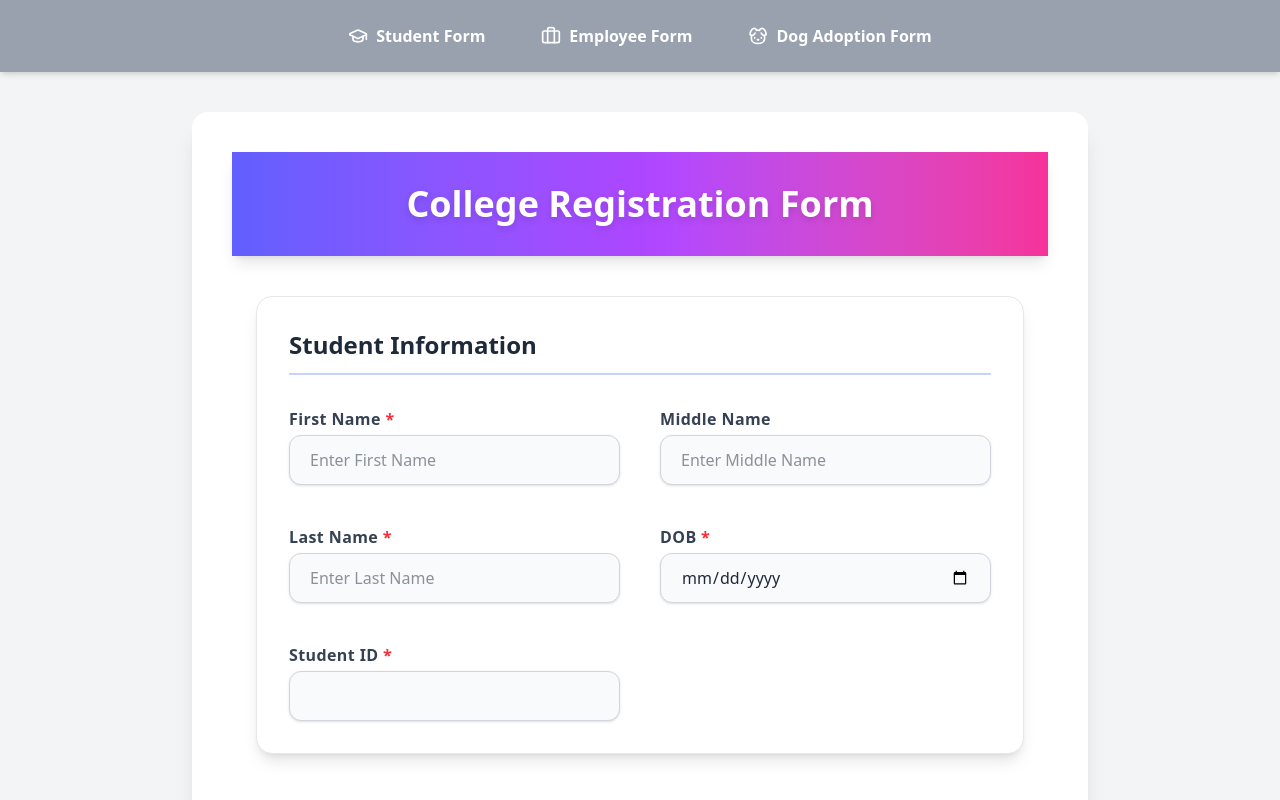
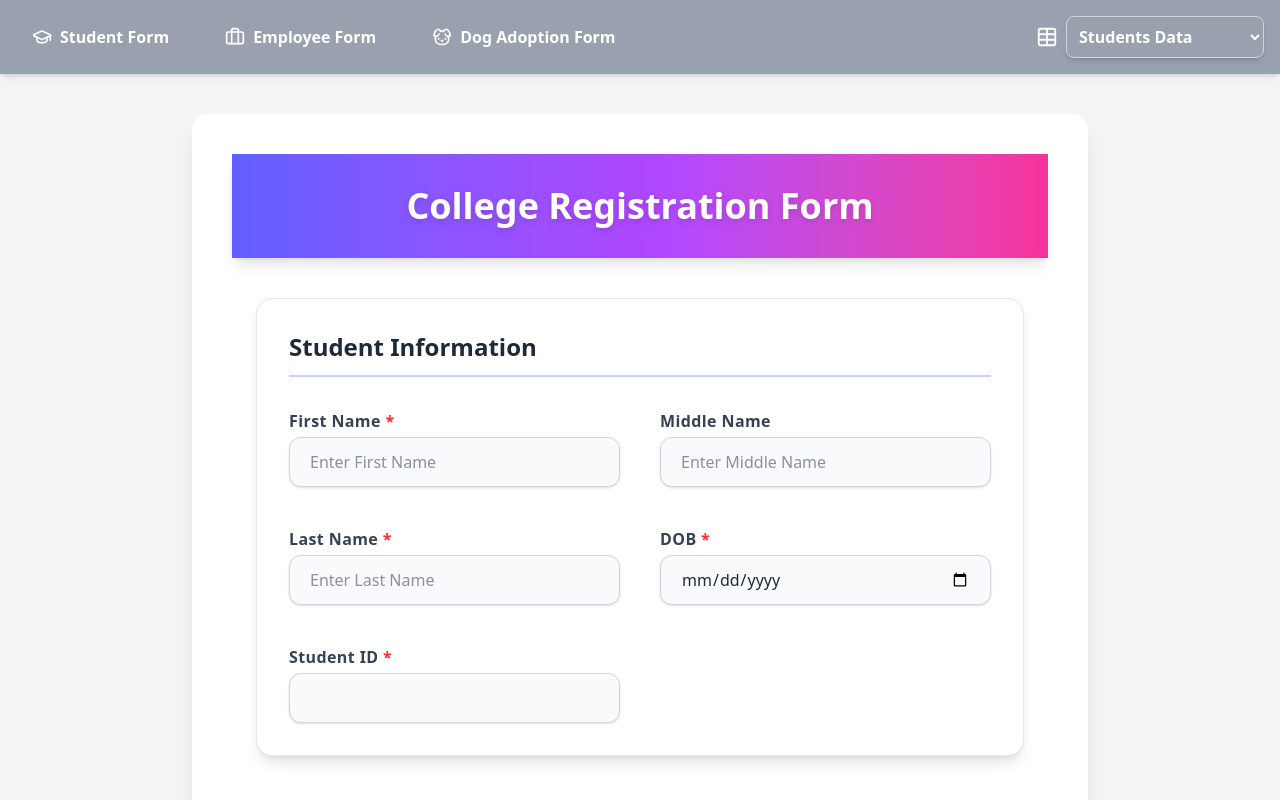
Before and after one commit to 0prii0/FormFlow, a React (Vite) app in the folder frontend/: page / in a window 1280 px wide. Shown: the top 800 px of the page. Built offline with nearby package versions, Linux system fonts and the light colour scheme.

Commit message:
navbar for showing data in forms

```diff
--- a/frontend/src/components/Navbar.jsx
+++ b/frontend/src/components/Navbar.jsx
@@ -1,8 +1,14 @@
 import React from "react";
-import { Link } from "react-router-dom";
-import { GraduationCap, Briefcase, Dog } from "lucide-react";
+import { Link, useNavigate } from "react-router-dom";
+import { GraduationCap, Briefcase, Dog, Table } from "lucide-react";
 
 const Navbar = () => {
+  const navigate = useNavigate();
+  const handleData = (e) => {
+    const value = e.target.value;
+    if (value) navigate(value);
+  };
+
   return (
     <nav className="bg-gray-400 p-4 flex justify-center space-x-6 shadow-md">
       <Link
@@ -28,6 +34,19 @@ const Navbar = () => {
         <Dog size={20} />
         <span>Dog Adoption Form</span>
       </Link>
+
+      <div className="ml-auto flex items-center gap-2">
+        <Table size={22} className="text-white" />
+        <select
+          className="px-2 py-2 rounded-lg bg-gray-400 text-white font-semibold shadow-md border border-gray-300 focus:ring-2 focus:ring-indigo-400 focus:outline-none transition duration-300 hover:shadow-lg"
+          defaultValue=""
+          onChange={handleData}
+        >
+          <option value="/students">Students Data</option>
+          <option value="/employees">Employees Data</option>
+          <option value="/dogs-adoptions">Dogs Adoption Data</option>
+        </select>
+      </div>
     </nav>
   );
 };
```
